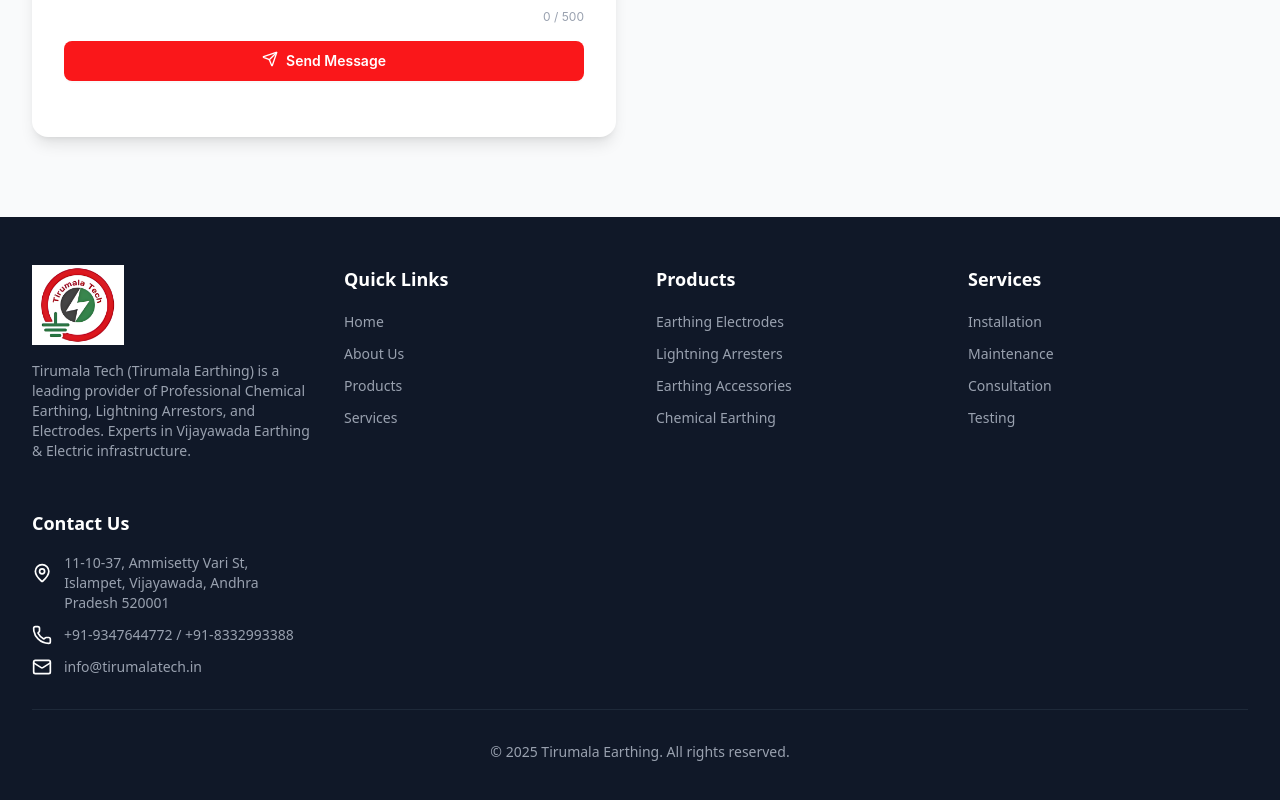
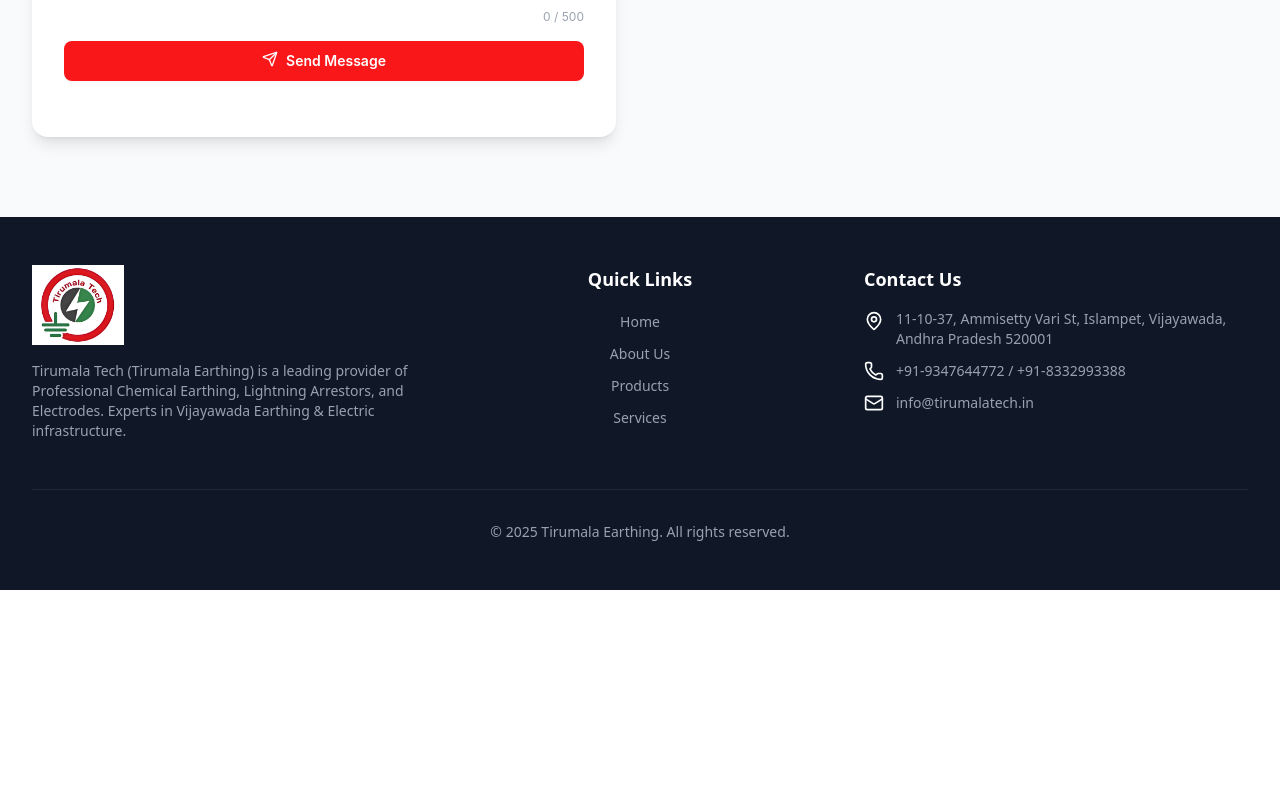
Before and after one commit to gagan2389/Tirumala-Earthing, a React (Vite) app: page /contact in a window 1280 px wide. Shown: the part 893-1693 px from the top of the page. After the commit the page ends 1483 px from the top, so only its background shows below. Built offline with nearby package versions, Linux system fonts and the light colour scheme.

Commit message:
Refactor: Streamline footer content by removing dedicated product and service sections, update grid layout, and refine contact icon styles.

```diff
--- a/src/components/Footer.tsx
+++ b/src/components/Footer.tsx
@@ -36,31 +36,13 @@
         { label: 'Products', href: '/products', isRoute: true },
         { label: 'Services', href: '#services', isRoute: false },
       ],
-    },
-    {
-      title: 'Products',
-      links: [
-        { label: 'Earthing Electrodes', href: '/products', isRoute: true },
-        { label: 'Lightning Arresters', href: '/products', isRoute: true },
-        { label: 'Earthing Accessories', href: '/products', isRoute: true },
-        { label: 'Chemical Earthing', href: '/products', isRoute: true },
-      ],
-    },
-    {
-      title: 'Services',
-      links: [
-        { label: 'Installation', href: '#services' },
-        { label: 'Maintenance', href: '#services' },
-        { label: 'Consultation', href: '#services' },
-        { label: 'Testing', href: '#services' },
-      ],
-    },
+    }
   ];
 
   return (
     <footer className="bg-gray-900 text-white">
       <div className="container-custom py-12">
-        <div className="grid grid-cols-1 md:grid-cols-2 lg:grid-cols-4 gap-8">
+        <div className="grid grid-cols-1 md:grid-cols-2 lg:grid-cols-3 gap-8">
           {/* Company Info */}
           <motion.div
             initial={{ opacity: 0, y: 20 }}
@@ -96,6 +78,7 @@
               whileInView={{ opacity: 1, y: 0 }}
               viewport={{ once: true }}
               transition={{ duration: 0.5, delay: index * 0.1 }}
+              className="md:text-center"
             >
               <h4 className="text-lg font-semibold mb-4">{section.title}</h4>
               <ul className="space-y-2">
@@ -136,17 +119,17 @@
             <h4 className="text-lg font-semibold mb-4">Contact Us</h4>
             <ul className="space-y-3">
               <li className="flex items-start space-x-3">
-                <MapPin className="w-10 h-10 text-white" />
+                <MapPin className="w-5 h-5 text-white shrink-0 mt-0.5" />
                 <span className="text-gray-400 text-sm">
                   11-10-37, Ammisetty Vari St, Islampet, Vijayawada, Andhra Pradesh 520001
                 </span>
               </li>
               <li className="flex items-center space-x-3">
-                <Phone className="w-5 h-5 text-white" />
+                <Phone className="w-5 h-5 text-white shrink-0" />
                 <span className="text-gray-400 text-sm">+91-9347644772 / +91-8332993388</span>
               </li>
               <li className="flex items-center space-x-3">
-                <Mail className="w-5 h-5 text-white" />
+                <Mail className="w-5 h-5 text-white shrink-0" />
                 <span className="text-gray-400 text-sm">info@tirumalatech.in</span>
               </li>
             </ul>
```
